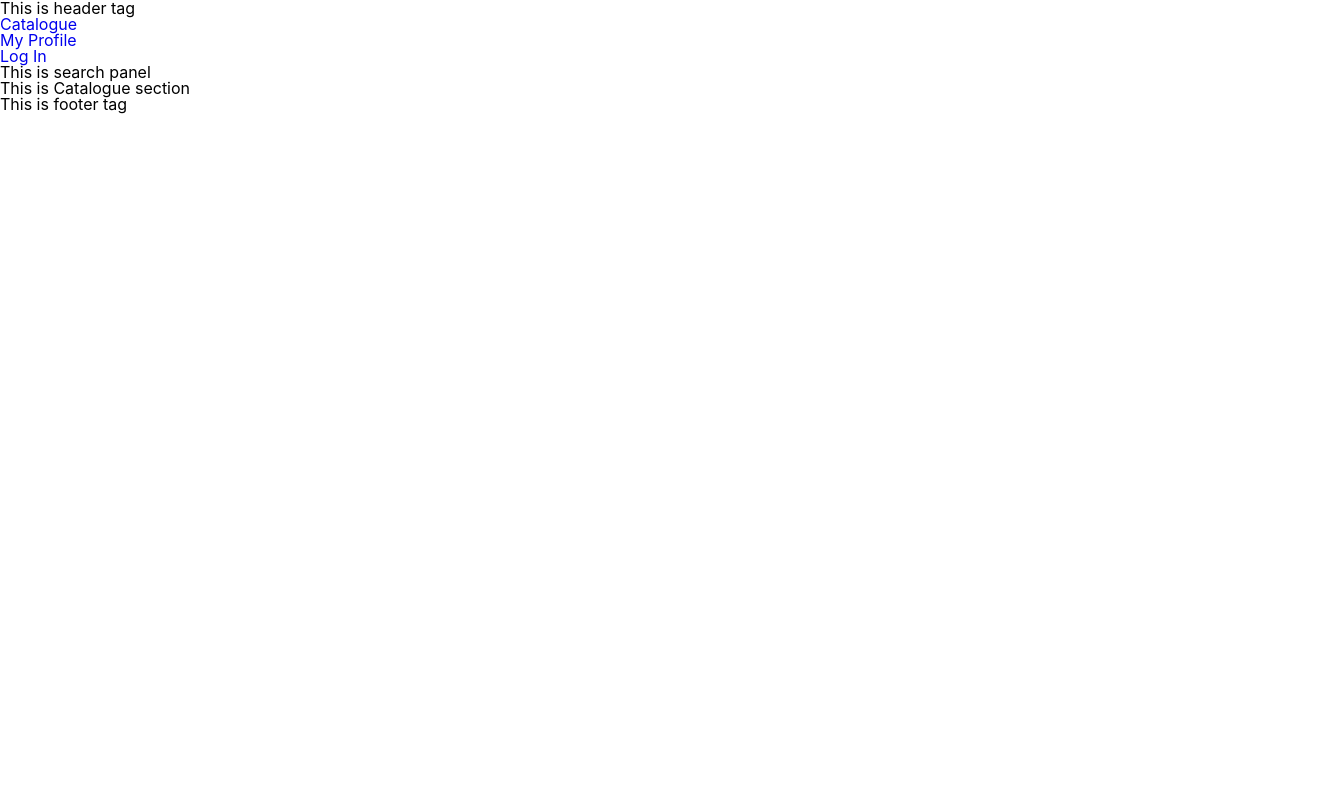
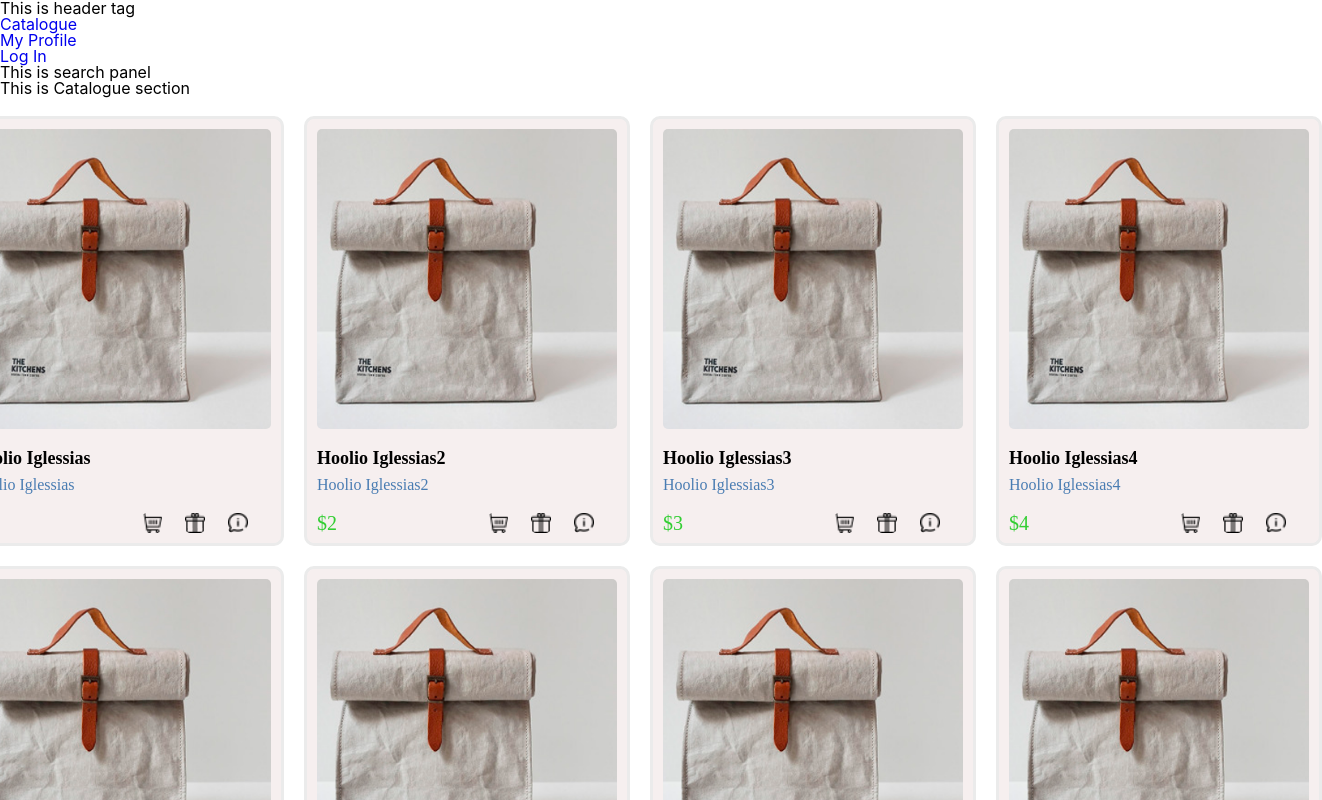
Before and after one commit to Koliya-s-survivors/TRBT-service, a React (Create React App) app: page / in a window 1280 px wide. Shown: the top 800 px of the page, 1322 px wide, since content can reach past the window. Built offline with nearby package versions, Linux system fonts and the light colour scheme.

Commit message:
add catalog-content component

```diff
--- /dev/null
+++ b/src/commons/components/catalog-content/catalog-content-media.css
@@ -0,0 +1,10 @@
+@media(min-width:768px) {
+    .catalog-content {
+      padding: 20px;
+    }
+    .catalog-content ul{
+      grid-template-columns: repeat(4,1fr);
+      grid-auto-rows: min-content;
+      gap: 20px;
+  }
+}
--- /dev/null
+++ b/src/commons/components/catalog-content/catalog-content.css
@@ -0,0 +1,11 @@
+.catalog-content {
+  padding: 10px;
+}
+
+.catalog-content ul{
+  display: grid;
+  grid-template-columns: 320px;
+  grid-auto-rows:min-content;
+  justify-content: center;
+  gap: 10px;
+}
--- /dev/null
+++ b/src/commons/components/catalog-content/catalog-content.js
@@ -0,0 +1,22 @@
+import React from 'react';
+
+// components
+import CatalogContentItem from '../catalog-content-item';
+
+// CSS
+import './catalog-content.css';
+import './catalog-content-media.css';
+
+function CatalogContent(props) {
+    return (
+      <article className="catalog-content">
+        <ul>
+          {props.objMelodies.map(function (item) {
+            return <CatalogContentItem key={item.id} melody={item} />
+          })}
+        </ul>
+      </article>
+    )
+  }
+
+export default CatalogContent;
--- /dev/null
+++ b/src/commons/components/catalog-content/index.js
@@ -0,0 +1,3 @@
+import CatalogContent from "./catalog-content";
+
+export default CatalogContent;
--- a/src/commons/components/pages/catalogue/catalogue.js
+++ b/src/commons/components/pages/catalogue/catalogue.js
@@ -1,11 +1,12 @@
 import React, { Component } from "react";
 // components
-// import CatalogContent from "../../catalog-content";
+import CatalogContent from "../../catalog-content";
 
 export default class Catalogue extends Component {
-  render() {
-    const objMelodies = [
-      { id:0,
+  state = {
+    objMelodies: [
+      {
+        id: 0,
         img: 'some text',
         musicName: 'Hoolio Iglessias',
         artist: 'Hoolio Iglessias',
@@ -88,11 +89,13 @@ export default class Catalogue extends Component {
         artist: 'Hoolio Iglessias4',
         price: '$4',
       },
-    ];
+    ],
+  }
+  render() {
     return (
       <>
         <section> This is Catalogue section</section>
-        {/* <CatalogContent objMelodies={objMelodies} /> */}
+        <CatalogContent objMelodies={this.state.objMelodies} />
       </>
     )
   }
```
